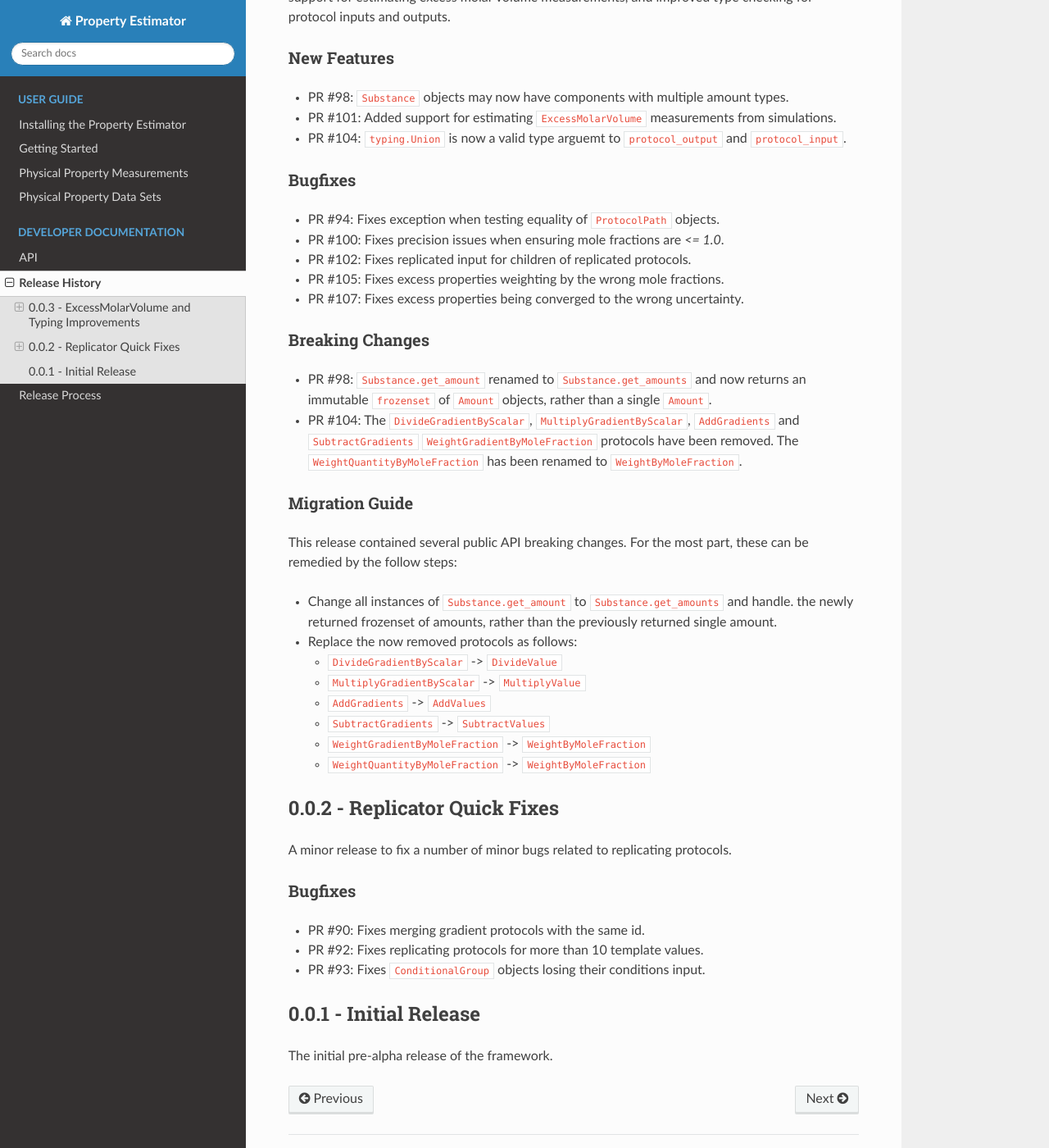
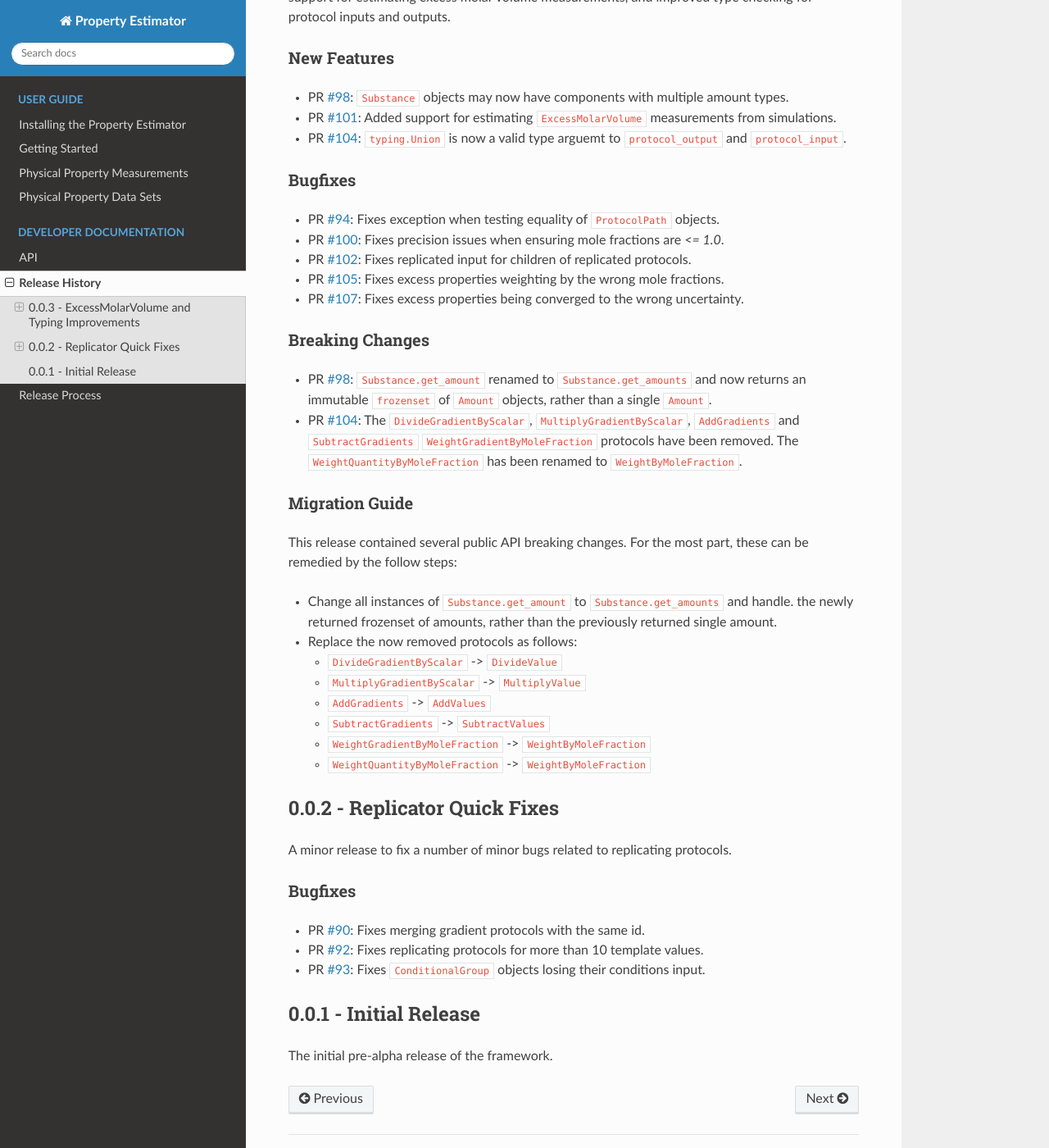
Before and after one commit to openforcefield/openff-evaluator, a Sphinx documentation site: the page built from docs/releasehistory.rst, in a window 1280 px wide and 1400 px high, scrolled down 500 px. Shown: the whole window at 82% size. Built offline with Sphinx 7.4.7 and the Read the Docs theme 2.0.0, drawn with Linux system fonts in a browser that asks for light colours; some of the changed lines change nothing that is shown.

Commit message:
PR numbers are now linked.

```diff
--- a/docs/releasehistory.rst
+++ b/docs/releasehistory.rst
@@ -22,25 +22,25 @@ and outputs.
 New Features
 """"""""""""
 
-* PR #98: ``Substance`` objects may now have components with multiple amount types.
-* PR #101: Added support for estimating ``ExcessMolarVolume`` measurements from simulations.
-* PR #104: ``typing.Union`` is now a valid type arguemt to ``protocol_output`` and ``protocol_input``.
+* PR `#98 <https://github.com/openforcefield/propertyestimator/pull/98>`_: ``Substance`` objects may now have components with multiple amount types.
+* PR `#101 <https://github.com/openforcefield/propertyestimator/pull/101>`_: Added support for estimating ``ExcessMolarVolume`` measurements from simulations.
+* PR `#104 <https://github.com/openforcefield/propertyestimator/pull/104>`_: ``typing.Union`` is now a valid type arguemt to ``protocol_output`` and ``protocol_input``.
 
 Bugfixes
 """"""""
 
-* PR #94: Fixes exception when testing equality of ``ProtocolPath`` objects.
-* PR #100: Fixes precision issues when ensuring mole fractions are `<= 1.0`.
-* PR #102: Fixes replicated input for children of replicated protocols.
-* PR #105: Fixes excess properties weighting by the wrong mole fractions.
-* PR #107: Fixes excess properties being converged to the wrong uncertainty.
+* PR `#94 <https://github.com/openforcefield/propertyestimator/pull/94>`_: Fixes exception when testing equality of ``ProtocolPath`` objects.
+* PR `#100 <https://github.com/openforcefield/propertyestimator/pull/100>`_: Fixes precision issues when ensuring mole fractions are `<= 1.0`.
+* PR `#102 <https://github.com/openforcefield/propertyestimator/pull/102>`_: Fixes replicated input for children of replicated protocols.
+* PR `#105 <https://github.com/openforcefield/propertyestimator/pull/105>`_: Fixes excess properties weighting by the wrong mole fractions.
+* PR `#107 <https://github.com/openforcefield/propertyestimator/pull/107>`_: Fixes excess properties being converged to the wrong uncertainty.
 
 Breaking Changes
 """"""""""""""""
 
-* PR #98: ``Substance.get_amount`` renamed to ``Substance.get_amounts`` and now returns an
+* PR `#98 <https://github.com/openforcefield/propertyestimator/pull/98>`_: ``Substance.get_amount`` renamed to ``Substance.get_amounts`` and now returns an
   immutable ``frozenset`` of ``Amount`` objects, rather than a single ``Amount``.
-* PR #104: The ``DivideGradientByScalar``, ``MultiplyGradientByScalar``, ``AddGradients`` and ``SubtractGradients``
+* PR `#104 <https://github.com/openforcefield/propertyestimator/pull/104>`_: The ``DivideGradientByScalar``, ``MultiplyGradientByScalar``, ``AddGradients`` and ``SubtractGradients``
   ``WeightGradientByMoleFraction`` protocols have been removed. The ``WeightQuantityByMoleFraction`` has been renamed
   to ``WeightByMoleFraction``.
 
@@ -70,9 +70,12 @@ A minor release to fix a number of minor bugs related to replicating protocols.
 Bugfixes
 """"""""
 
-* PR #90: Fixes merging gradient protocols with the same id.
-* PR #92: Fixes replicating protocols for more than 10 template values.
-* PR #93: Fixes ``ConditionalGroup`` objects losing their conditions input.
+* PR `#90 <https://github.com/openforcefield/propertyestimator/pull/90>`_: Fixes merging gradient protocols with
+  the same id.
+* PR `#92 <https://github.com/openforcefield/propertyestimator/pull/92>`_: Fixes replicating protocols for more
+  than 10 template values.
+* PR `#93 <https://github.com/openforcefield/propertyestimator/pull/93>`_: Fixes ``ConditionalGroup`` objects losing
+  their conditions input.
 
 0.0.1 - Initial Release
 -----------------------
```
